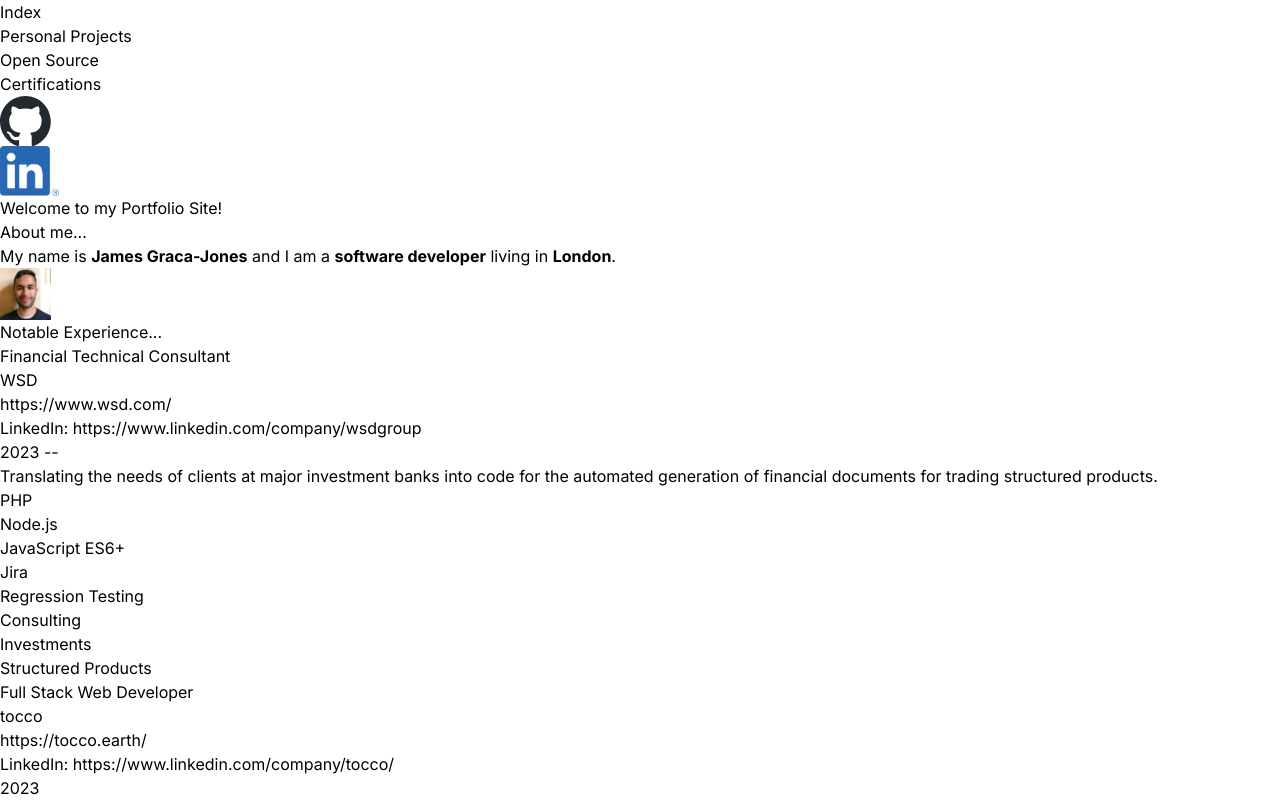
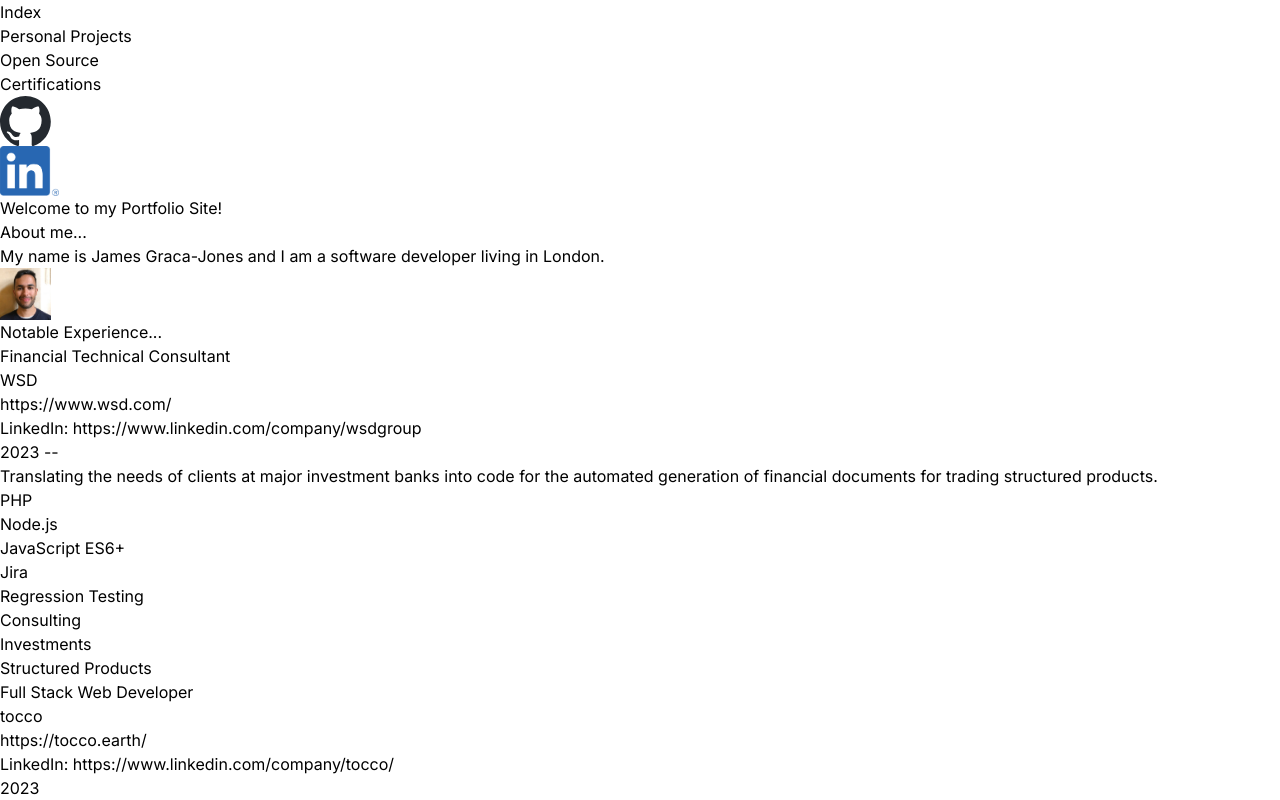
Before and after one commit to wulandari-tech/portfolio-site, a Next.js app: page / in a window 1280 px wide. Shown: the top 800 px of the page. Built offline with nearby package versions, Linux system fonts and the light colour scheme.

Commit message:
Remove strong tags to prepare for UX

```diff
--- a/app/page.tsx
+++ b/app/page.tsx
@@ -11,7 +11,7 @@ export default function IndexPage() {
       <section>
         <h2>About me...</h2>
         <p>
-          My name is <strong>James Graca-Jones</strong> and I am a <strong>software developer</strong> living in <strong>London</strong>.
+          My name is James Graca-Jones and I am a software developer living in London.
         </p>
         <Image src="/headshot.jpeg" alt="Head Shot of James Graca-Jones" width={50/96*98} height={50} priority/>
       </section>
```
